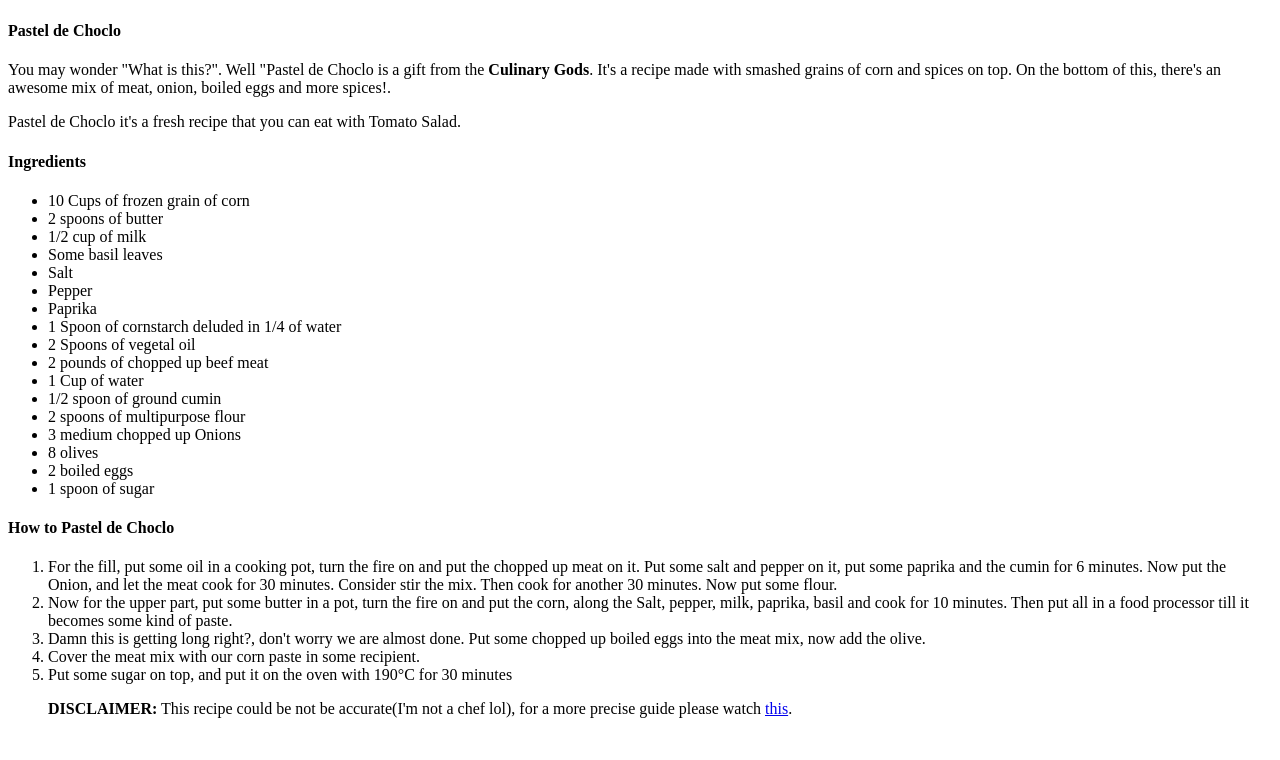
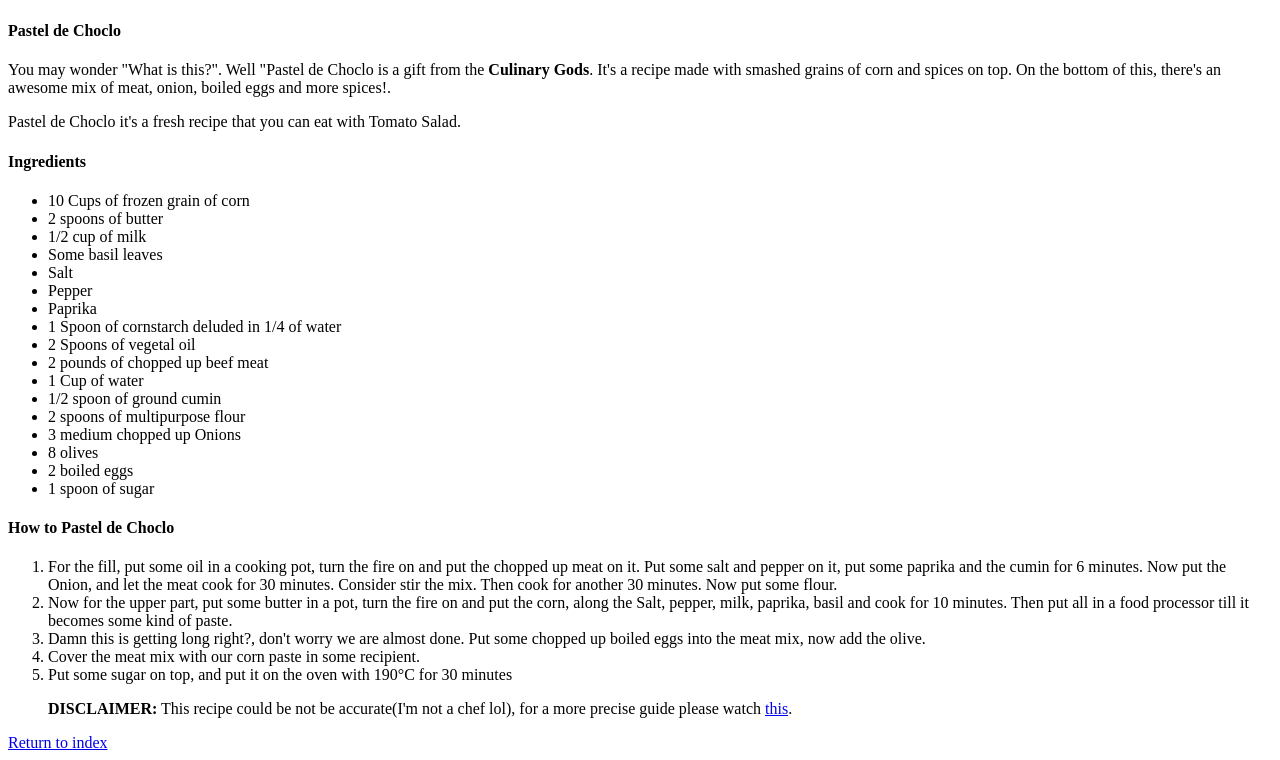
Before and after one commit to vinxuka/odin-recipes, a plain HTML site: page recipes/pastel-de-choclo.html in a window 1280 px wide. Shown: the part 383-1143 px from the top of the page. Before the commit the page ends 1117 px from the top, so only its background shows below. Drawn offline with Linux system fonts and the light colour scheme.

Commit message:
Add index link below

```diff
--- a/recipes/pastel-de-choclo.html
+++ b/recipes/pastel-de-choclo.html
@@ -50,8 +50,7 @@
             <p><strong>DISCLAIMER:</strong> This recipe could be not be accurate(I'm not a chef lol),
             for a more precise guide please watch <a href="https://www.youtube.com/watch?v=_yqSbnbUsj4&t=318s">this</a>.</p>
         </ol>
-
-
+        <a href="../index.html">Return to index</a>
 
     </body>
 
```
